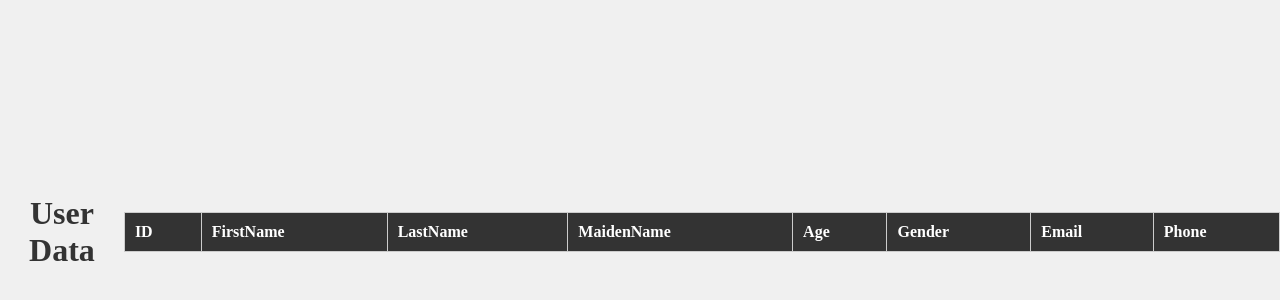
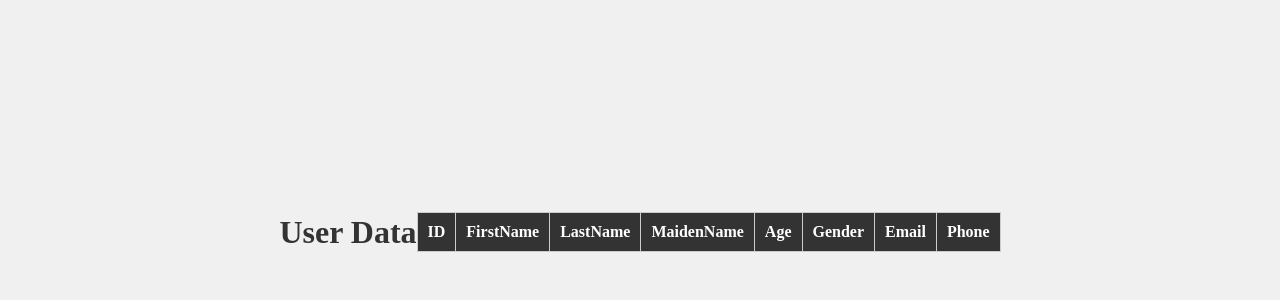
Before and after one commit to harshithdareddy/react-table, a plain HTML site: page index.html in a window 1280 px wide. Shown: the part 168-468 px from the top of the page. Drawn offline with Linux system fonts and the light colour scheme; no server answers.

Commit message:
index.html

```diff
--- a/index.html
+++ b/index.html
@@ -12,11 +12,11 @@
         background-color: #f0f0f0;
     }
     #table-container {
-        width: 100%;
+        width: fit -content;
         overflow-x: auto;
     }
     table {
-        width: 100%; /* Make the table take the full width of the container */
+        width:fit -content;
         border-collapse: collapse;
         background-color: #fff;
     }
```
